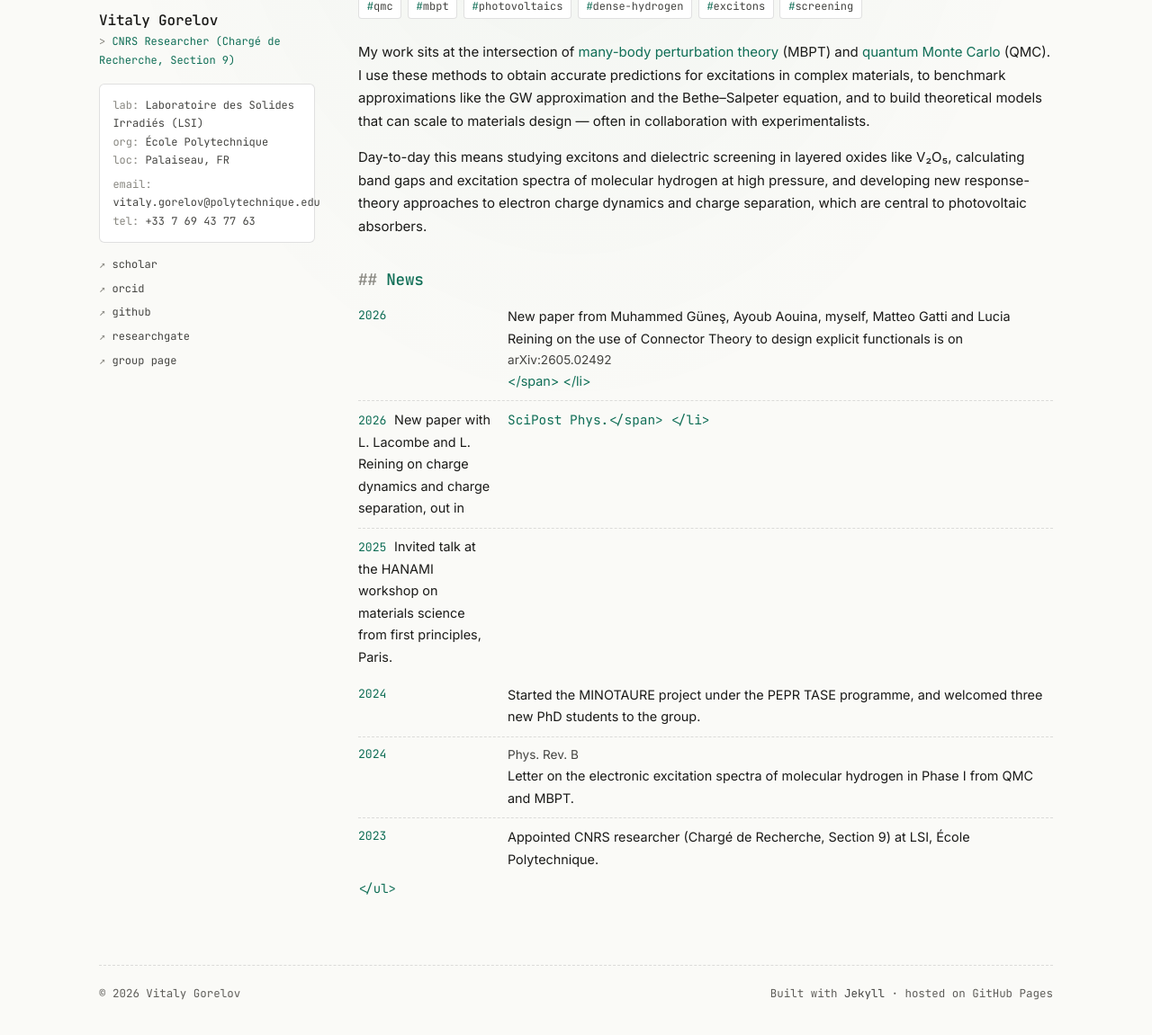
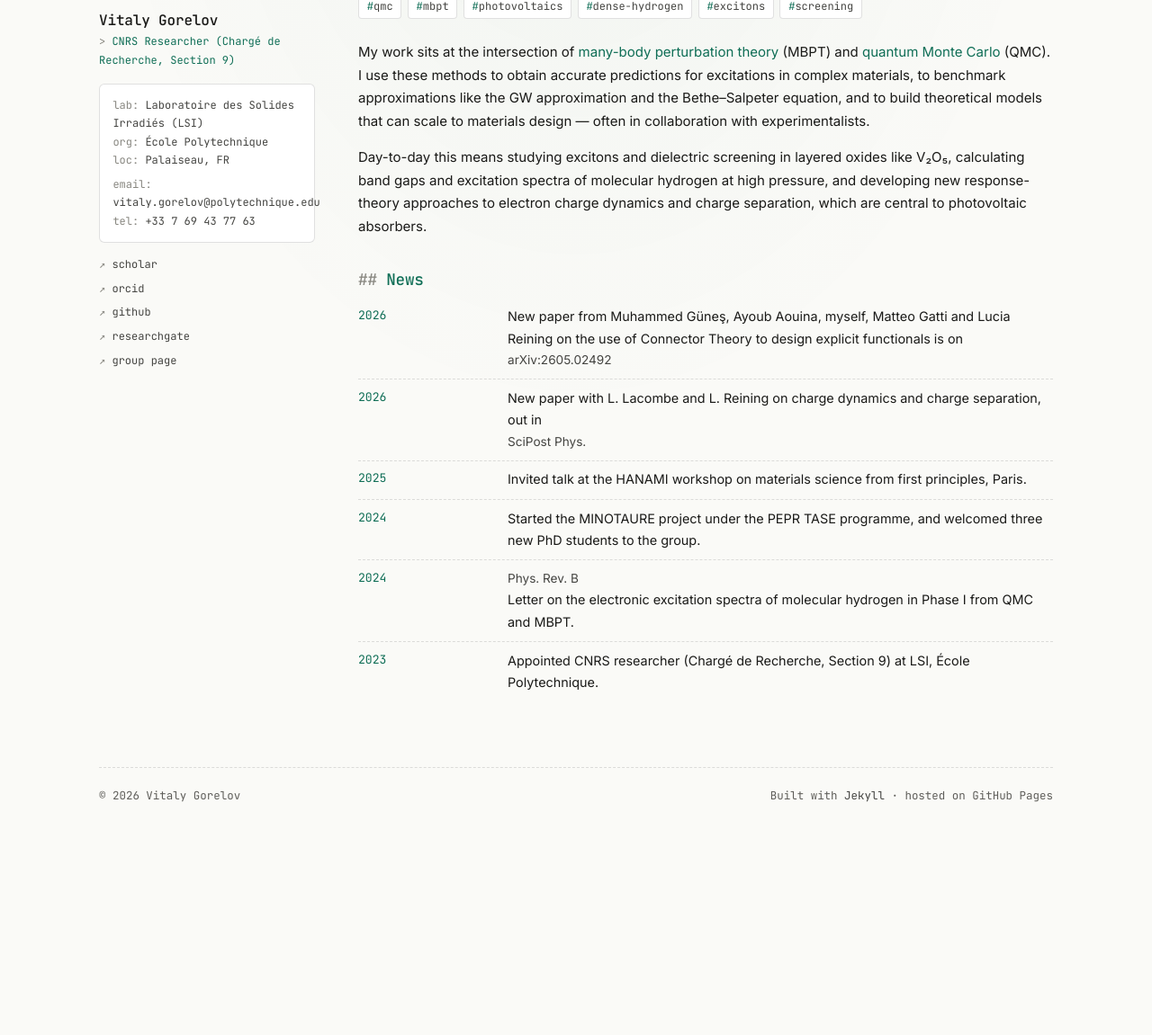
Before and after one commit to gorelov93/vitaly-gorelov, a Jekyll site: the page built from index.md, in a window 1280 px wide, cut to the strip 290-1453 px from the top of the page. Shown: the top 1151 px of the strip at 90% size. Built offline with Jekyll 4.4.1, drawn with Linux system fonts in a browser that asks for light colours; after the commit the page ends 1233 px from its top, so only the background shows below that.

Commit message:
Update index.md

```diff
--- a/index.md
+++ b/index.md
@@ -43,11 +43,11 @@ permalink: /
 <ul class="tlist">
   <li>
     <span class="when">2026</span>
-    <span class="what">New paper from Muhammed Güneş, Ayoub Aouina, myself, Matteo Gatti and Lucia Reining on the use of Connector Theory to design explicit functionals is on <a href="https://arxiv.org/abs/2605.02492"><em>arXiv:2605.02492</em> </span>
+    <span class="what">New paper from Muhammed Güneş, Ayoub Aouina, myself, Matteo Gatti and Lucia Reining on the use of Connector Theory to design explicit functionals is on <a href="https://arxiv.org/abs/2605.02492"><em>arXiv:2605.02492</em></a> </span>
   </li>
   <li>
     <span class="when">2026</span>
-    <span class="what">New paper with L. Lacombe and L. Reining on charge dynamics and charge separation, out in <a href="https://scipost.org/10.21468/SciPostPhys.20.2.035"><em>SciPost Phys.</em></span>
+    <span class="what">New paper with L. Lacombe and L. Reining on charge dynamics and charge separation, out in <a href="https://scipost.org/10.21468/SciPostPhys.20.2.035"><em>SciPost Phys.</em></a> </span>
   </li>
   <li>
     <span class="when">2025</span>
```
